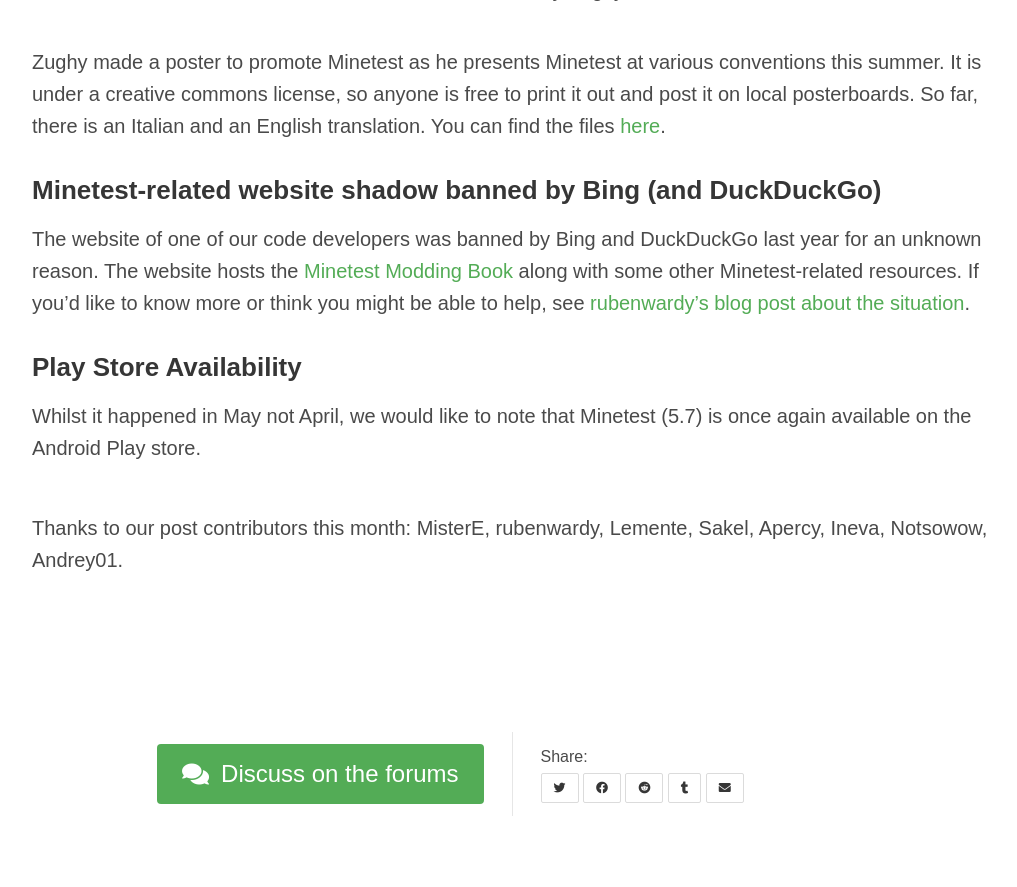
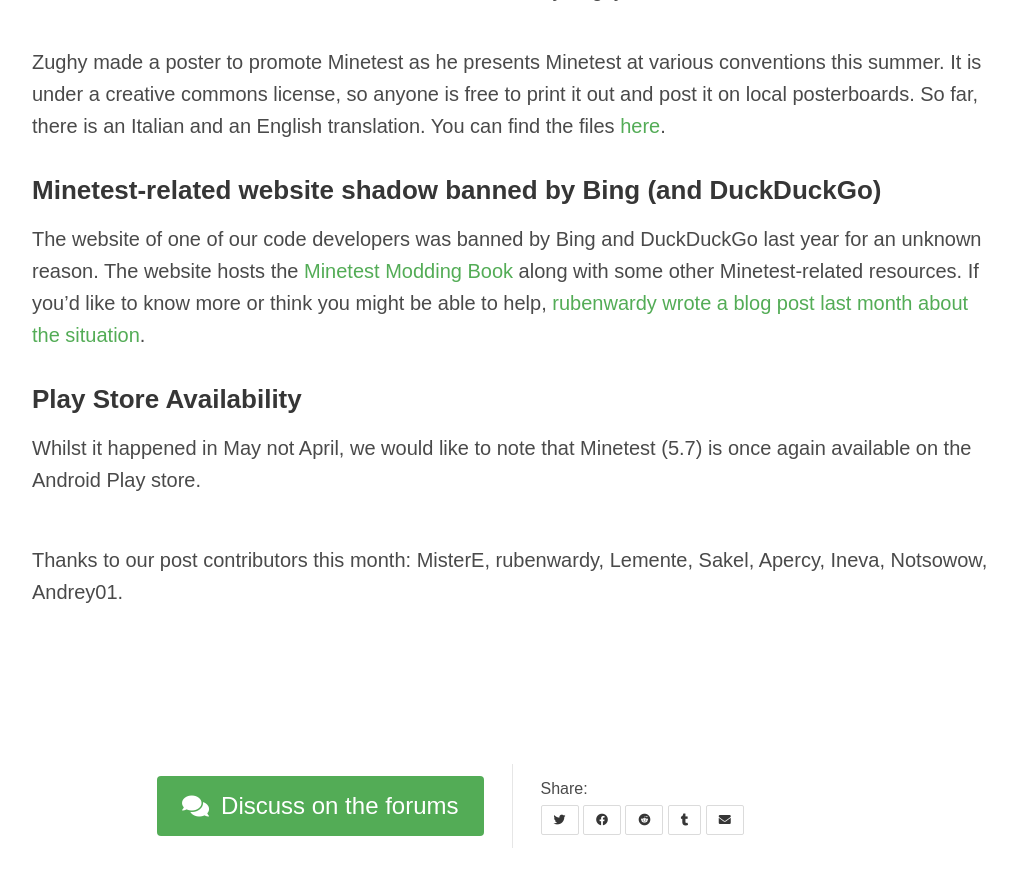
Before and after one commit to minetest/blog, a Jekyll site: the page built from _posts/2023-05-23-April.md, in a window 1280 px wide and 900 px high, scrolled down 9680 px. Shown: the top 887 px of the window, without its empty margins (128-1145 px from the left). Built offline with Jekyll 4.4.1, drawn with Linux system fonts in a browser that asks for light colours.

Commit message:
April: bing add 'last month'

```diff
--- a/_posts/2023-05-23-April.md
+++ b/_posts/2023-05-23-April.md
@@ -191,8 +191,8 @@
 year for an unknown reason. The website hosts the
 [Minetest Modding Book](https://rubenwardy.com/minetest_modding_book/) along
 with some other Minetest-related resources. If you'd like to know more or think
-you might be able to help, see
-[rubenwardy's blog post about the situation](https://blog.rubenwardy.com/2023/04/26/bing-ban/).
+you might be able to help,
+[rubenwardy wrote a blog post last month about the situation](https://blog.rubenwardy.com/2023/04/26/bing-ban/).
 
 ### Play Store Availability
 
```
